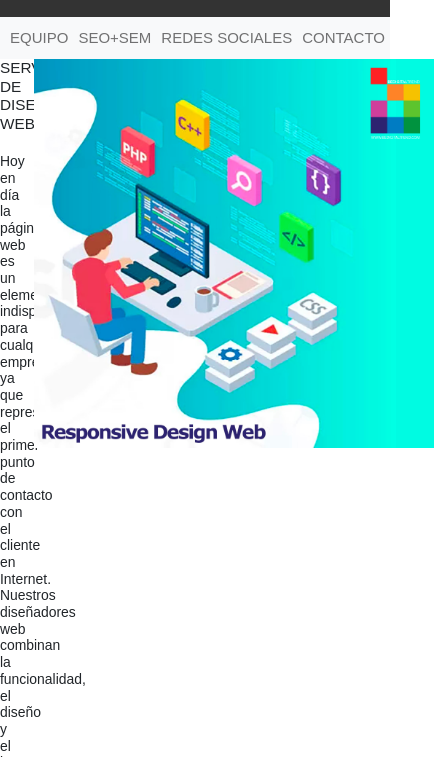
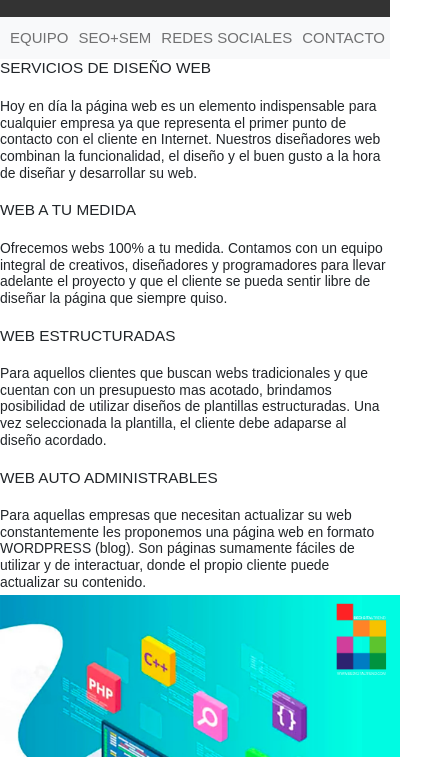
Before and after one commit to ivanaaranaz/aranazivana, a plain HTML site: page pages/dw.html in a window 390 px wide. Shown: the part 87-844 px from the top of the page, 434 px wide, since content can reach past the window. Drawn offline with nearby package versions, Linux system fonts and the light colour scheme.

Commit message:
responsive bs

```diff
--- a/pages/dw.html
+++ b/pages/dw.html
@@ -43,7 +43,7 @@
         </header>
         <main>
             <section class="row">
-                <article class="col-1 col-lg-6">
+                <article class="col-12 col-lg-6">
                     <h3>SERVICIOS DE DISEÑO WEB</h3>
                     <br>
                     <p class="h4">
@@ -83,7 +83,7 @@
                         propio cliente puede actualizar su contenido.
                     </p>
                 </article>
-                <div class="col-1 col-lg-6">
+                <div class="col-12 col-lg-6">
                     <img src="../images/disenoweb.jpg" width=" 400rem" alt="diseño web">
                 </div>
             </section>
```
Also changed, not shown: pages/contacto.html (+1 -1 lines), pages/quienes_somos.html (+2 -2 lines), pages/redes_sociales.html (+2 -2 lines).
